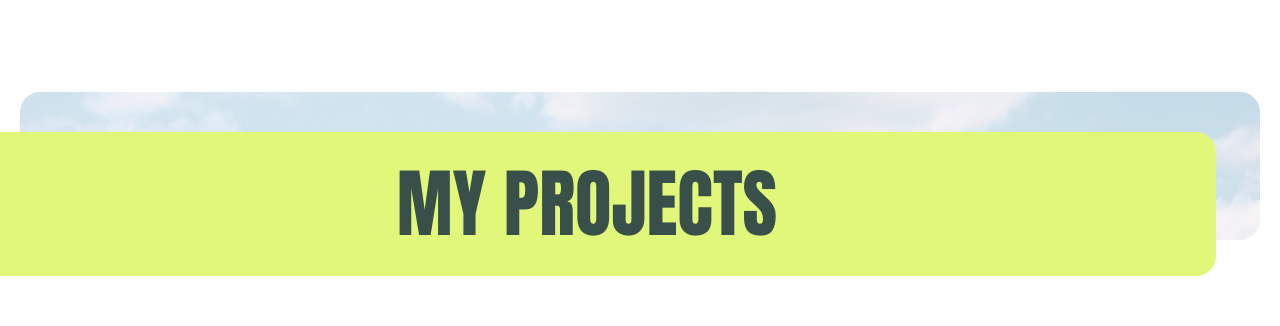
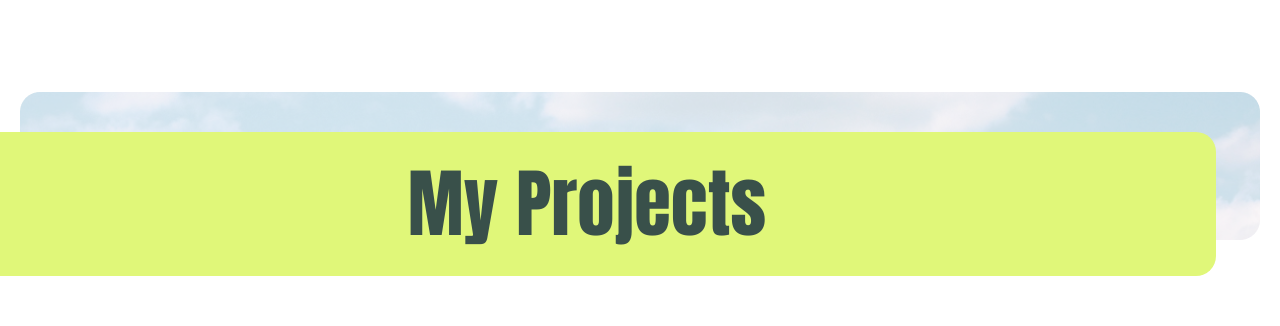
Before and after one commit to BS-Joy/unucreate-portfolio-fe, a Next.js app: page / in a window 1280 px wide. Shown: the part 5980-6306 px from the top of the page. Built offline with nearby package versions, Linux system fonts and the light colour scheme; a web font is replaced by a local one.

Commit message:
my projects animation

```diff
--- a/src/components/Home/MyProjects.tsx
+++ b/src/components/Home/MyProjects.tsx
@@ -1,12 +1,19 @@
+'use client'
 import skyImg from '@/assets/designsky.png'
 import myProjects from '@/assets/myProjects.png'
 import Image from 'next/image'
+import { motion } from 'framer-motion';
 
 const MyProjects = () => {
     return (
         <div className="mx-auto max-w-[1346px] mb-20">
             {/* Upper image and heading */}
             <div className='relative'>
+                <motion.div
+                    initial={{ opacity: 0, y: -50 }}
+                    whileInView={{ opacity: 1, y: 0 }}
+                    transition={{ duration: 1 }}
+                >
                     <Image
                         src={skyImg}
                         width={200}
@@ -14,15 +21,25 @@ const MyProjects = () => {
                         alt='Sky Image'
                         className='w-[438] lg:w-[1240px] lg:h-[148px] absolute right-5 top-0'
                     />
-                <div className='w-[438] lg:w-[1258px] h-[54px] lg:h-[144px] rounded-[20px] bg-primary flex items-center justify-center z-10 absolute top-6 lg:top-10 right-10 lg:right-16'>
-                    <h1 className='text-2xl lg:text-[75px] text-olive font-anton uppercase'>My Projects</h1>
-                </div>
+                </motion.div>
+                <motion.div
+                    initial={{ opacity: 0, y: 50 }}
+                    whileInView={{ opacity: 1, y: 0 }}
+                    transition={{ duration: 1, delay: 0.5 }}
+                    className='w-[438] lg:w-[1258px] h-[54px] lg:h-[144px] rounded-[20px] bg-primary flex items-center justify-center z-10 absolute top-6 lg:top-10 right-10 lg:right-16'
+                >
+                    <h1 className='text-2xl lg:text-[75px] text-olive font-anton'>My Projects</h1>
+                </motion.div>
             </div>
 
             {/* Content and images */}
             <div className='flex flex-col lg:flex-row items-center lg:items-start gap-[104px] lg:gap-[134px] max-w-[1298px] mx-auto pt-[100px] lg:pt-[250px] relative left-0 lg:left-2'>
                 <div className='max-w-[304px]'>
-                    <div className='space-y-[3px] mb-0 lg:mb-[38px]'>
+                    <motion.div
+                        initial={{ opacity: 0, x: -50 }}
+                        whileInView={{ opacity: 1, x: 0 }}
+                        transition={{ duration: 1, delay: 0.5 }}
+                        className='space-y-[3px] mb-0 lg:mb-[38px]'>
                         <h1 className='font-anton text-secondary text-[30px] lg:text-[40px]'>My Projects </h1>
                         <p className='font-abel text-[14px] lg:text-[24px] text-olive max-w-[626px]'>User Experience (UX) Design for digital platforms
                             User Research and Usability Testing
@@ -30,10 +47,14 @@ const MyProjects = () => {
                             Mobile and Web App Design
                             Service Design and Journey Mapping
                             UX Writing and Microcopy Strateg</p>
-                    </div>
+                    </motion.div>
                 </div>
                 {/* Images */}
-                <div className='mx-3 lg:mx-0'>
+                <motion.div
+                    initial={{ opacity: 0, x: 50 }}
+                    whileInView={{ opacity: 1, x: 0 }}
+                    transition={{ duration: 1, delay: 0.5 }}
+                    className='mx-3 lg:mx-0'>
                     {/* 1 image */}
                     <div>
                         <Image
@@ -78,7 +99,7 @@ const MyProjects = () => {
                             </div>
                         </div>
                     </div>
-                </div>
+                </motion.div>
             </div>
         </div>
     )
```
Lines whose indentation alone changed are shown as unchanged.
